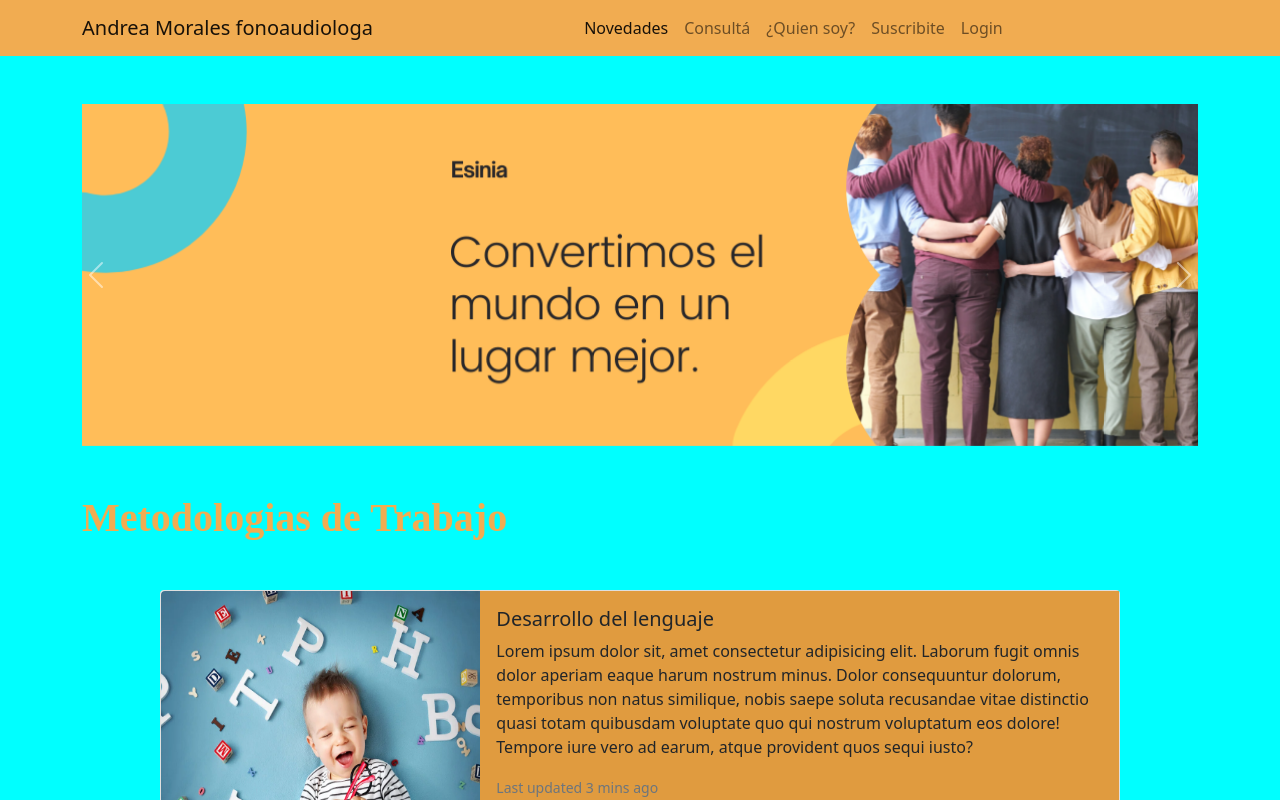
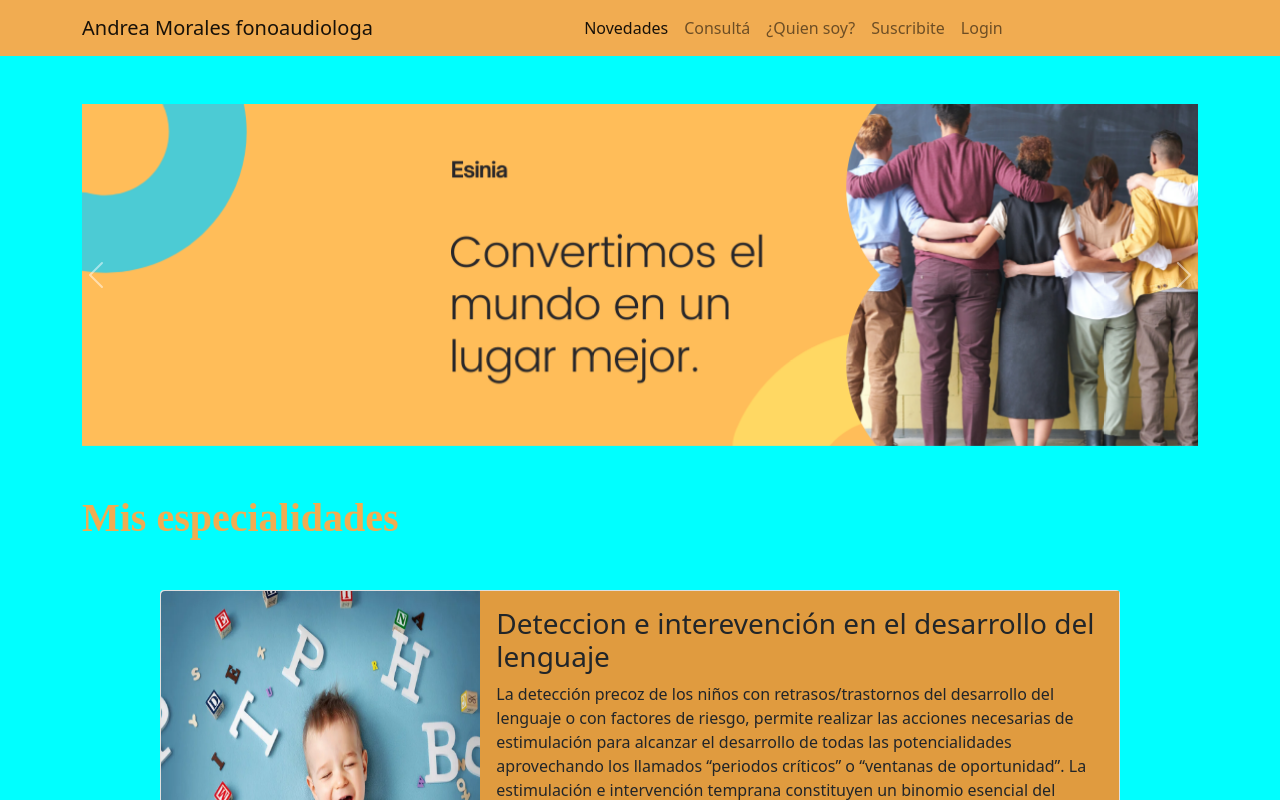
Before and after one commit to gastoncorrea/andrea-fonoaudiologa, an Angular app: page / in a window 1280 px wide. Shown: the top 800 px of the page. Built offline with nearby package versions, Linux system fonts and the light colour scheme; a web font is replaced by a local one.

Commit message:
Se puso titulo y descripcion del tema desarrollo del lenguaje

```diff
--- a/src/app/components/inicio/inicio.component.html
+++ b/src/app/components/inicio/inicio.component.html
@@ -1,4 +1,4 @@
-<h1 class="container my-5 fuente"><strong>Metodologias de Trabajo</strong> </h1>
+<h1 class="container my-5 fuente"><strong>Mis especialidades</strong></h1>
 <div class="card mb-3 w-75 mx-auto">
   <div class="row g-0">
     <div class="col-md-4">
@@ -10,17 +10,19 @@
     </div>
     <div class="col-md-8 color-fondo">
       <div class="card-body">
-        <h5 class="card-title">Desarrollo del lenguaje</h5>
+        <h3 class="card-title">
+          Deteccion e interevención en el desarrollo del lenguaje
+        </h3>
         <p class="card-text">
-          Lorem ipsum dolor sit, amet consectetur adipisicing elit. Laborum
-          fugit omnis dolor aperiam eaque harum nostrum minus. Dolor
-          consequuntur dolorum, temporibus non natus similique, nobis saepe
-          soluta recusandae vitae distinctio quasi totam quibusdam voluptate quo
-          qui nostrum voluptatum eos dolore! Tempore iure vero ad earum, atque
-          provident quos sequi iusto?
-        </p>
-        <p class="card-text">
-          <small class="text-muted">Last updated 3 mins ago</small>
+          La detección precoz de los niños con retrasos/trastornos del
+          desarrollo del lenguaje o con factores de riesgo, permite realizar las
+          acciones necesarias de estimulación para alcanzar el desarrollo de
+          todas las potencialidades aprovechando los llamados “periodos
+          críticos” o “ventanas de oportunidad”. La estimulación e intervención
+          temprana constituyen un binomio esencial del trabajo preventivo desde
+          la primera infancia, con un papel protagónico de las familias,
+          orientadas y guiadas por los especialistas, colaboradores, promotores
+          y ejecutores de la estimulación temprana.
         </p>
       </div>
       <div class="d-grid gap-2 mx-5 mb-2">
```
